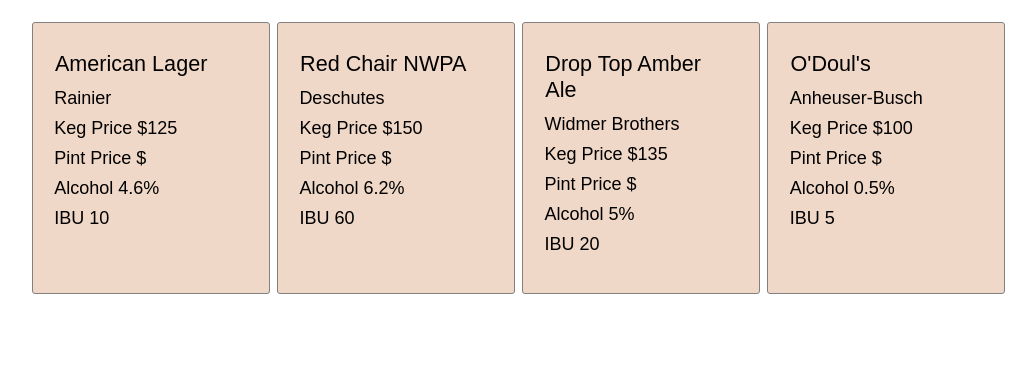
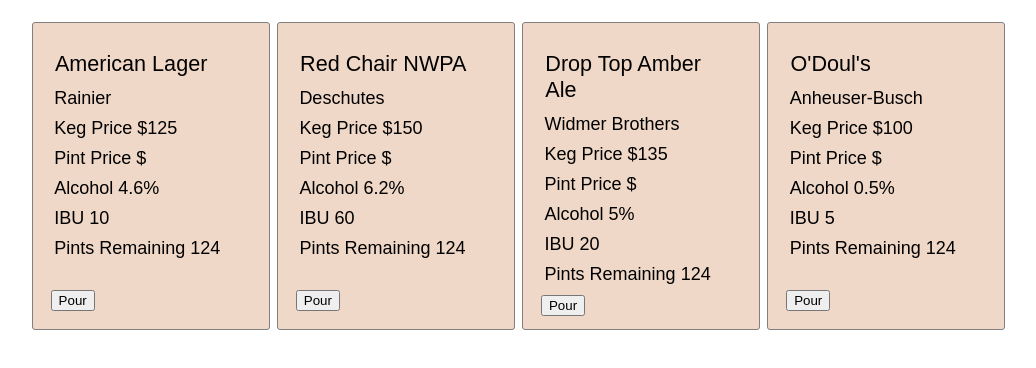
Before and after one commit to ccahill1117/ngTapRoom, an Angular app: page / in a window 1280 px wide. Shown: the top 368 px of the page, without its empty margins (20-1056 px from the left). Built offline with nearby package versions, Linux system fonts and the light colour scheme.

Commit message:
add styling and button to keg, and adds pintsLeft to keg object

```diff
--- a/src/app/app.component.html
+++ b/src/app/app.component.html
@@ -1 +1,2 @@
-<app-beer-list [kegList]="kegs"></app-beer-list>
+
+<app-beer-list [kegList]="kegs" (pintEmitter)="pourPint($event)"></app-beer-list>
--- a/src/app/app.component.ts
+++ b/src/app/app.component.ts
@@ -14,4 +14,9 @@
     new Keg({name: "Drop Top Amber Ale", brand: "Widmer Brothers", price: 135, pricePint: 5, alcoholContent: 5.00, ibu: 20}),
     new Keg({name: "O'Doul's", brand: "Anheuser-Busch", price: 100, pricePint: 2, alcoholContent: 0.50, ibu: 5})
   ]
+
+  pourPint(keg: Keg) {
+    keg.pintsLeft -= 1;
+  }
+
 }
--- a/src/app/beer-list/beer-list.component.html
+++ b/src/app/beer-list/beer-list.component.html
@@ -1,10 +1,16 @@
 <ul class="keg-list">
   <li class="keg" *ngFor="let keg of kegList">
+    <div class="kegInfo">
       <p class="name">{{keg.name}}</p>
       <p class="brand">{{keg.brand}}</p>
       <p class="price">Keg Price ${{keg.price}}</p>
       <p class="pintPrice">Pint Price ${{keg.pintPrice}}</p>
       <p class="alcoholContent">Alcohol {{keg.alcoholContent}}%</p>
       <p class="ibu">IBU {{keg.ibu}}</p>
+      <p class="pintsLeft">Pints Remaining {{keg.pintsLeft}}</p>
+    </div>
+    <div>
+      <button class="pourButton" (click)="pourPint(keg)">Pour</button>
+    </div>
   </li>
 </ul>
--- a/src/app/beer-list/beer-list.component.ts
+++ b/src/app/beer-list/beer-list.component.ts
@@ -1,4 +1,4 @@
-import { Component, Input } from '@angular/core';
+import { Component, Input, Output, EventEmitter } from '@angular/core';
 import { Keg } from '../models/keg.model'
 
 @Component({
@@ -9,5 +9,10 @@
 
 export class BeerListComponent {
   @Input() kegList: Keg[];
+  @Output() pintEmitter = new EventEmitter();
+
+  pourPint(keg: Keg) {
+    this.pintEmitter.emit(keg);
+  }
 
 }
--- a/src/app/models/keg.model.ts
+++ b/src/app/models/keg.model.ts
@@ -5,6 +5,7 @@
   pricePint: number = 0;
   alcoholContent: number = 0;
   ibu: number = 0;
+  pintsLeft: number = 124;
 
   constructor(public params) {
     this.name = params.name;
--- a/src/styles.css
+++ b/src/styles.css
@@ -14,8 +14,11 @@
 }
 
 .keg {
+  display: flex;
+  flex-direction: column;
+  justify-content: space-between;
   width: 200px;
-  height: 13em;
+  height: 15em;
   padding: 1em;
   border: 1px solid #808080;
   border-radius: 3px;
@@ -23,7 +26,11 @@
   background-color: #f0d8c8;
 }
 
-.keg p {
+.pourButton {
+
+}
+
+.kegInfo p {
   margin: 0.5em 0.2em;
 }
 
```
Lines whose indentation alone changed are shown as unchanged.
